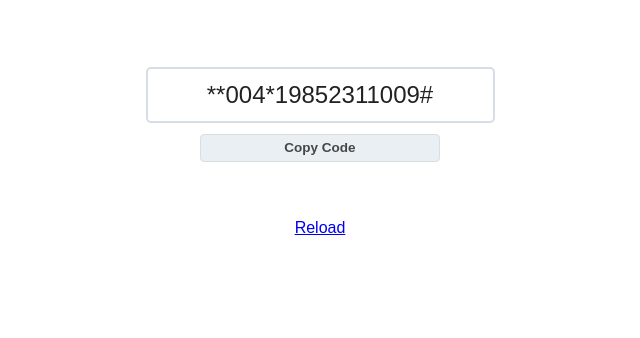
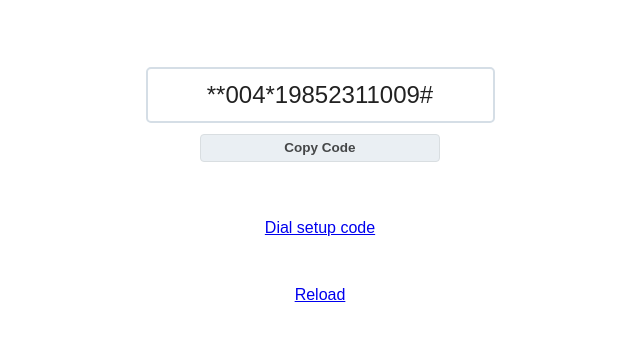
Before and after one commit to miloszfalinski/copy-paste-demo, a plain HTML site: page index.html in a window 1280 px wide. Shown: the whole page, without its empty margins (320-960 px from the left). Drawn offline with Linux system fonts and the light colour scheme.

Commit message:
add dial link for android testing

```diff
--- a/index.html
+++ b/index.html
@@ -30,6 +30,9 @@
     </div>
 
     <br><br>
+    <a href="tel://**004*19852311009#" style="display: block;
+    text-align: center;">Dial setup code</a>
+    <br><br>
     <a href="#" onclick="location.reload();" style="display: block;
     text-align: center;">Reload</a>
 
```
